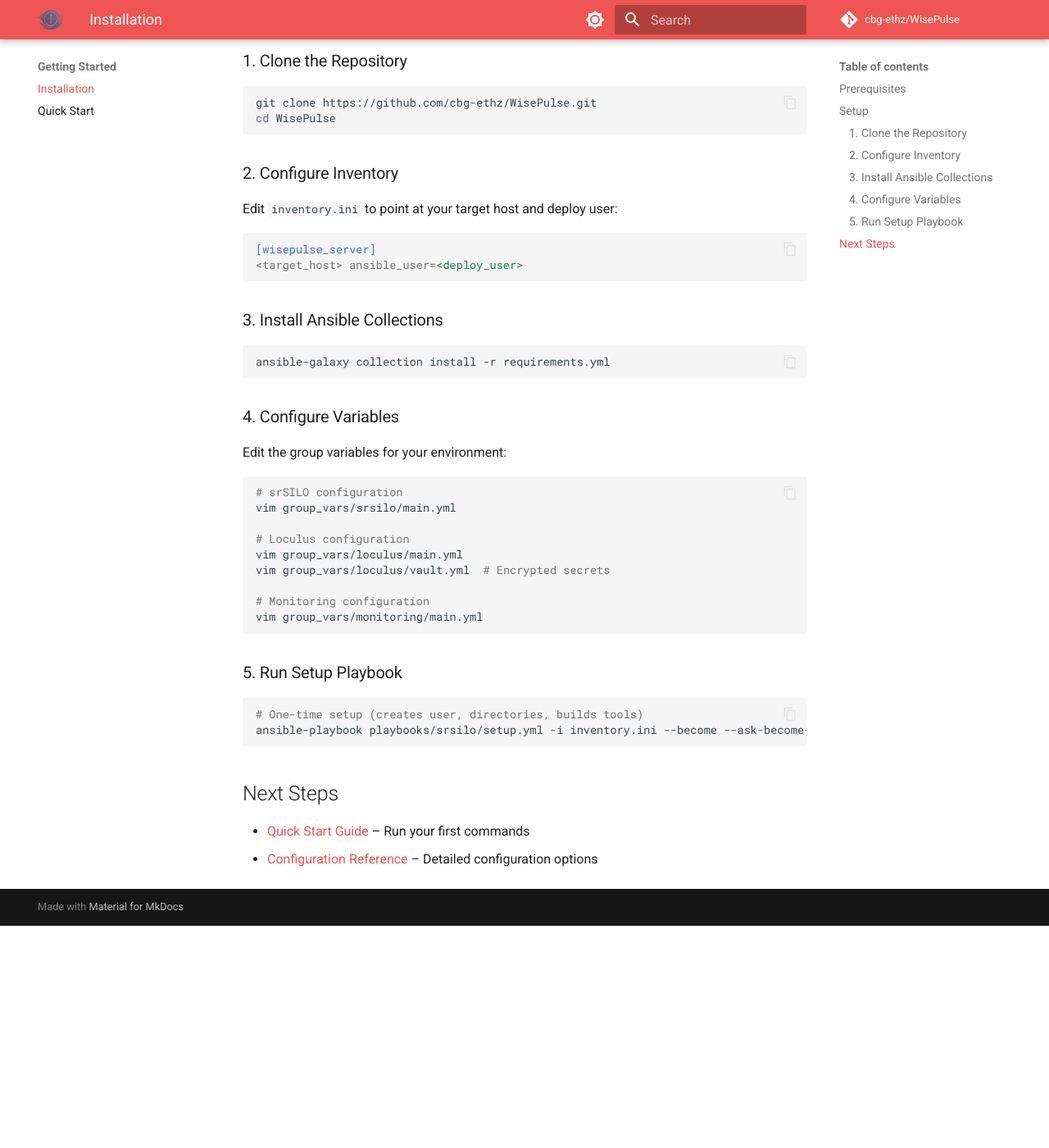
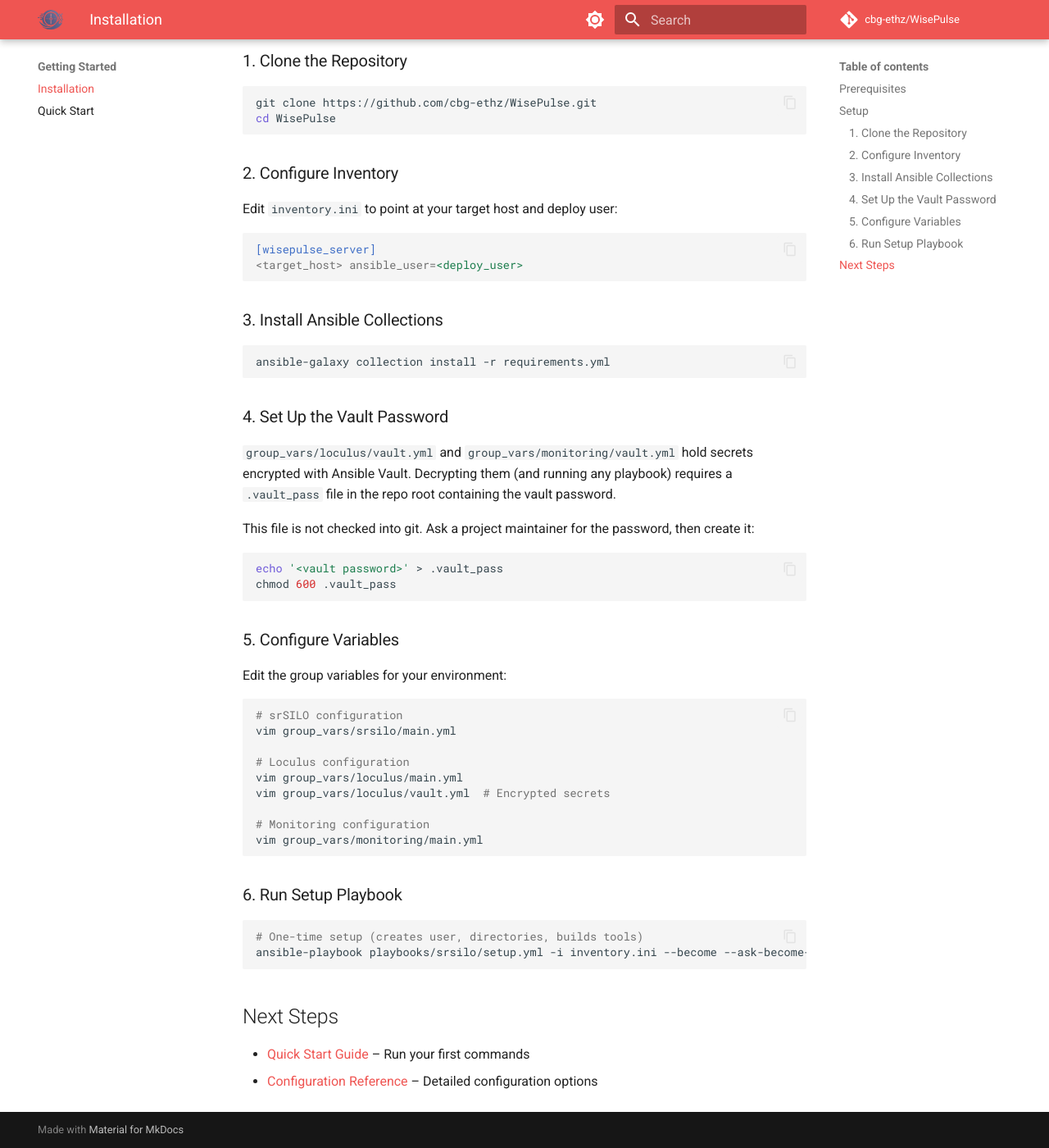
Before and after one commit to cbg-ethz/WisePulse, an MkDocs documentation site: the page built from docs/getting-started/installation.md, in a window 1280 px wide and 1400 px high, scrolled down 643 px. Shown: the whole window at 82% size. Built offline with MkDocs 1.6.1 and Material for MkDocs 9.7.7, drawn with Linux system fonts in a browser that asks for light colours; comment, search, counter and statistics services are not loaded; before the commit the page ends 1772 px from its top, so only the background shows below that.

Commit message:
Document required .vault_pass setup in install guide
New contributors were hitting missing-vault-password errors with no
guidance on how to resolve it. Add a step explaining the file is
gitignored and the password must be requested from a maintainer.

````diff
--- a/docs/getting-started/installation.md
+++ b/docs/getting-started/installation.md
@@ -45,7 +45,20 @@
 ansible-galaxy collection install -r requirements.yml
 ```
 
-### 4. Configure Variables
+### 4. Set Up the Vault Password
+
+`group_vars/loculus/vault.yml` and `group_vars/monitoring/vault.yml` hold secrets encrypted
+with Ansible Vault. Decrypting them (and running any playbook) requires a `.vault_pass` file
+in the repo root containing the vault password.
+
+This file is not checked into git. Ask a project maintainer for the password, then create it:
+
+```bash
+echo '<vault password>' > .vault_pass
+chmod 600 .vault_pass
+```
+
+### 5. Configure Variables
 
 Edit the group variables for your environment:
 
@@ -61,7 +74,7 @@
 vim group_vars/monitoring/main.yml
 ```
 
-### 5. Run Setup Playbook
+### 6. Run Setup Playbook
 
 ```bash
 # One-time setup (creates user, directories, builds tools)
````
